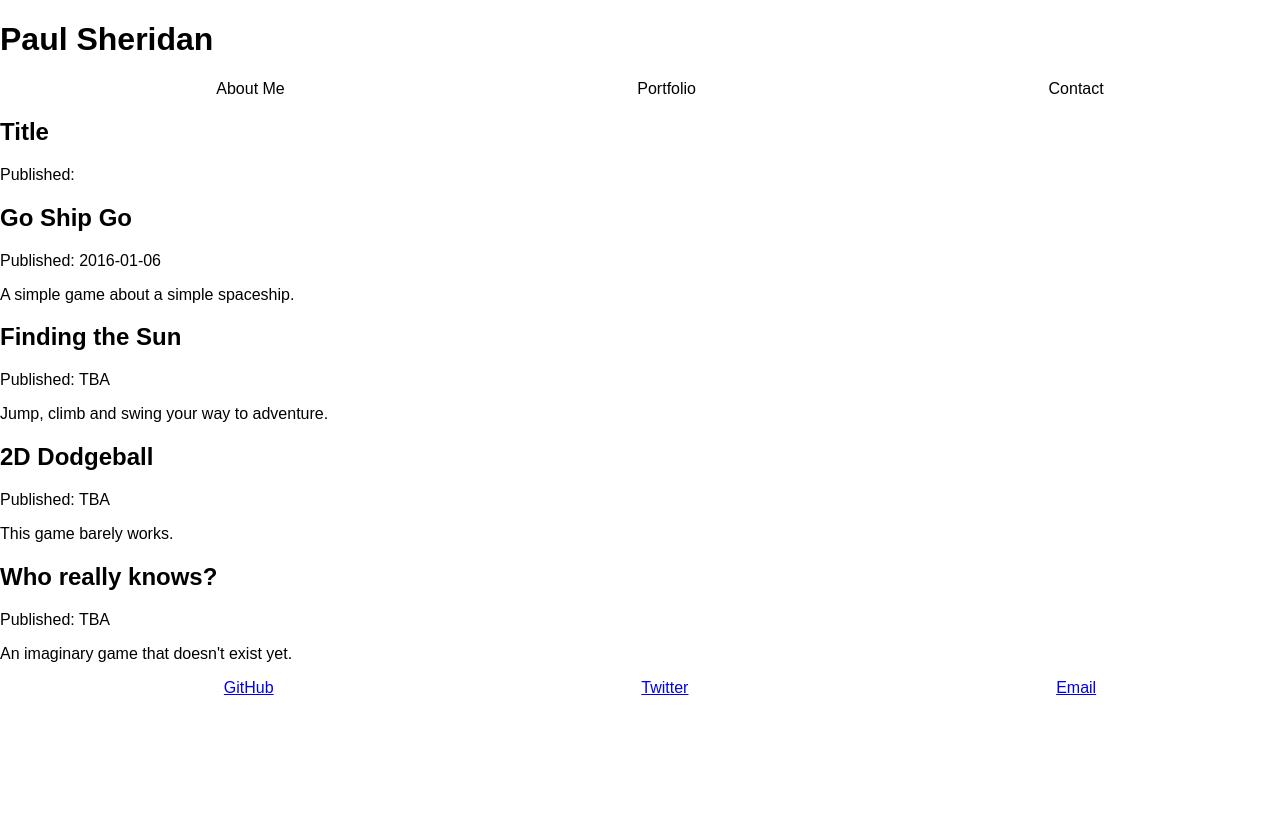
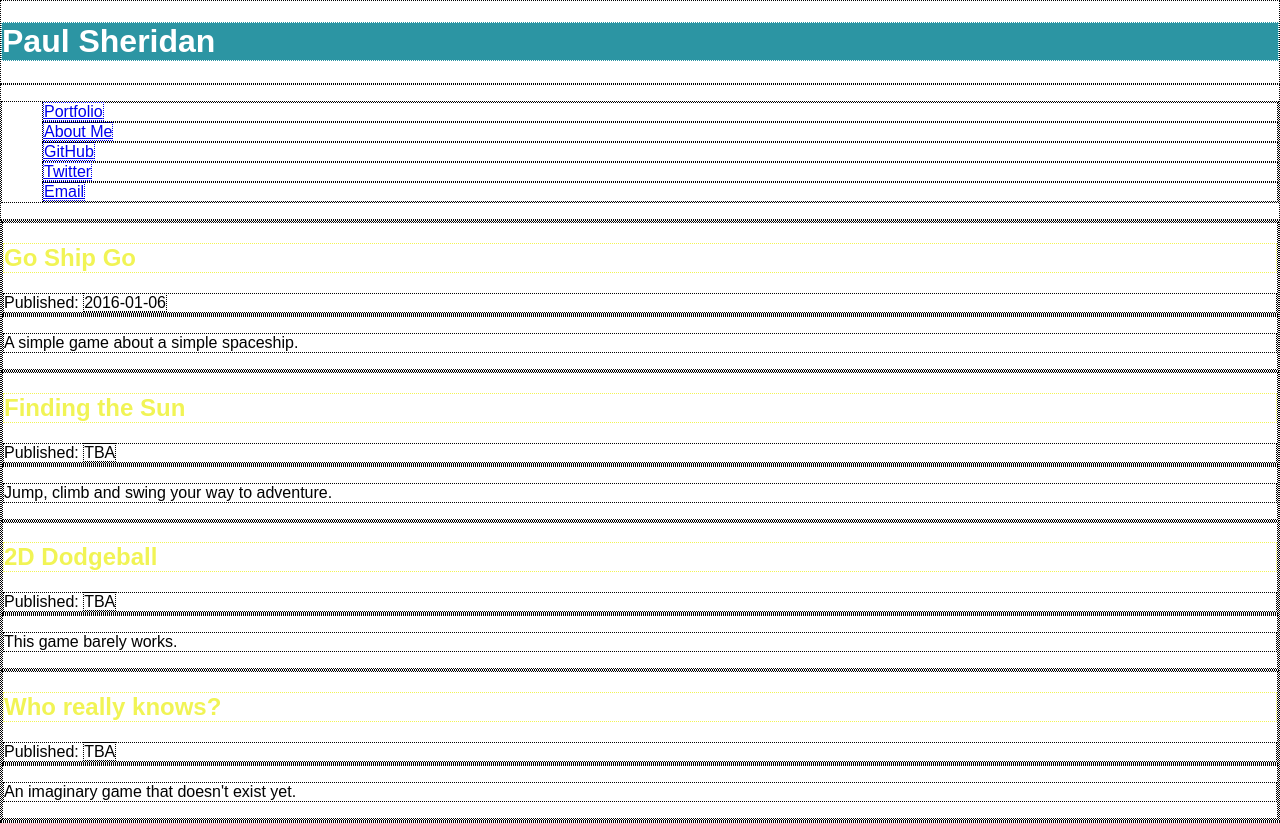
Before and after one commit to paulsheridan/portfolio, a plain HTML site: page index.html in a window 1280 px wide. Before the commit the page ends 800 px from the top, so only its background shows below. Drawn offline with nearby package versions, Linux system fonts and the light colour scheme.

Commit message:
changed file structure, added functionality up to tuesday's homework.

```diff
--- a/css/style.css
+++ /dev/null
@@ -1,9 +0,0 @@
-.bar {
-  display: flex;
-  flex-direction: row;
-  justify-content: space-around;
-}
-ul
-{
-    list-style-type: none;
-}
--- a/index.html
+++ b/index.html
@@ -3,22 +3,24 @@
   <head>
     <meta charset="utf-8">
     <title>My Portfolio</title>
-    <link rel="stylesheet" href="css/style.css">
-    <link rel="stylesheet" href="css/normalize.css">
+    <link rel="stylesheet" href="styles/style.css">
+    <link rel="stylesheet" href="vendor/normalize.css">
   </head>
   <body>
     <header>
       <h1>Paul Sheridan</h1>
     </header>
-    <nav>
-      <ul class="bar" id="navBar">
-        <li>About Me</li>
-        <li>Portfolio</li>
-        <li>Contact</li>
+    <nav class="nav-bar">
+      <ul>
+        <li class="tab" data-content="portfolio"><a href="#" class="">Portfolio</a></li>
+        <li class="tab" data-content="about-me"><a href="#" class="">About Me</a></li>
+        <li><a href="https://github.com/paulsheridan">GitHub</a></li>
+        <li><a href="https://twitter.com/borealisrex">Twitter</a></li>
+        <li><a href="mailto:paulsemail@me.com">Email</a></li>
       </ul>
     </nav>
     <body>
-      <section id="portfolio">
+      <section id="portfolio" class="tab-content">
         <article class="template">
           <header>
             <h2 class="title">Title</h2>
@@ -30,18 +32,16 @@
           <section class="description"></section>
         </article>
       </section>
+      <section id="about-me" class="tab-content">
+        <h2>About Me</h2>
+        <p>Lorem ipsum dolor sit amet, consectetur adipisicing elit. Tenetur ipsam quo, suscipit ea neque dolor, modi vel sit fugit voluptatibus reprehenderit qui totam, veniam, sint quae. Nobis error quaerat, maxime!</p>
+      </section>
     </body>
     <footer>
-      <nav>
-        <ul class="bar" id="socialBar">
-          <li><a href="https://github.com/paulsheridan">GitHub</a></li>
-          <li><a href="https://twitter.com/borealisrex">Twitter</a></li>
-          <li><a href="mailto:paulsemail@me.com">Email</a></li>
-        </ul>
-      </nav>
       <script src="https://ajax.googleapis.com/ajax/libs/jquery/1.11.3/jquery.min.js"></script>
-      <script src="js/projects.js"></script>
-      <script src="js/app.js"></script>
+      <script src="scripts/projects.js"></script>
+      <script src="scripts/app.js"></script>
+      <script src="scripts/viewManager.js"></script>
     </footer>
   </body>
 </html>
--- /dev/null
+++ b/scripts/viewManager.js
@@ -0,0 +1,13 @@
+pageView = {};
+
+pageView.mainNav = function() {
+  $('.nav-bar').on('click', '.tab', function(event) {
+    event.preventDefault();
+    $('.tab-content').hide();
+    $('#' + $(this).data('content')).fadeIn();
+  });
+
+  $('.nav-bar .tab:first').click();
+};
+
+pageView.mainNav();
--- /dev/null
+++ b/styles/style.css
@@ -0,0 +1,20 @@
+body * {
+  border: 1px dotted;
+}
+
+ul {
+  list-style-type: none;
+}
+
+.template {
+  display: none;
+}
+
+h1 {
+  background-color: rgb(44, 149, 163);
+  color: rgb(255, 255, 255);
+}
+
+h2 {
+  color: rgb(241, 244, 85);
+}
```
Also changed, not shown: scripts/app.js (renamed from js/app.js), scripts/projects.js (renamed from js/projects.js), vendor/normalize.css (renamed from css/normalize.css).
